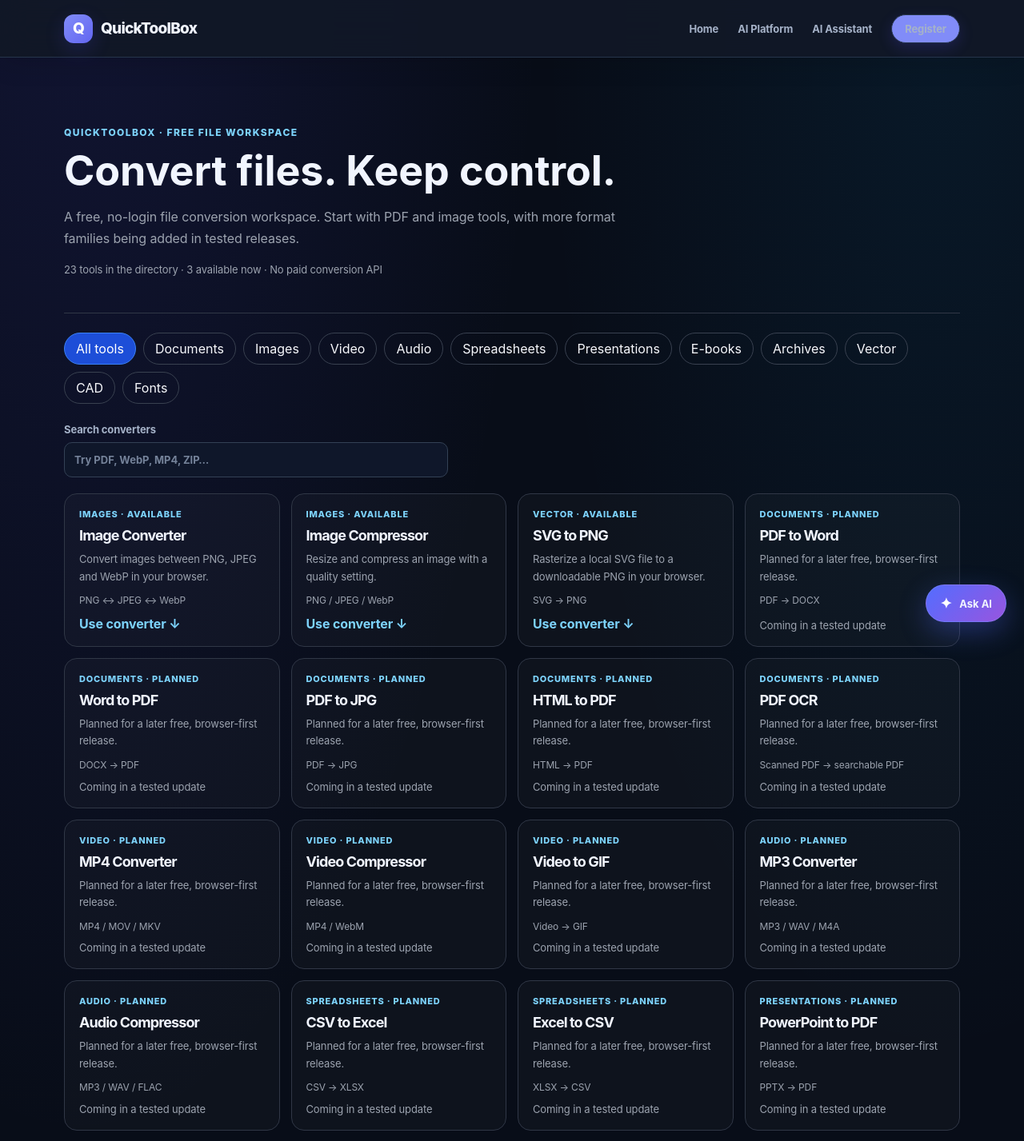
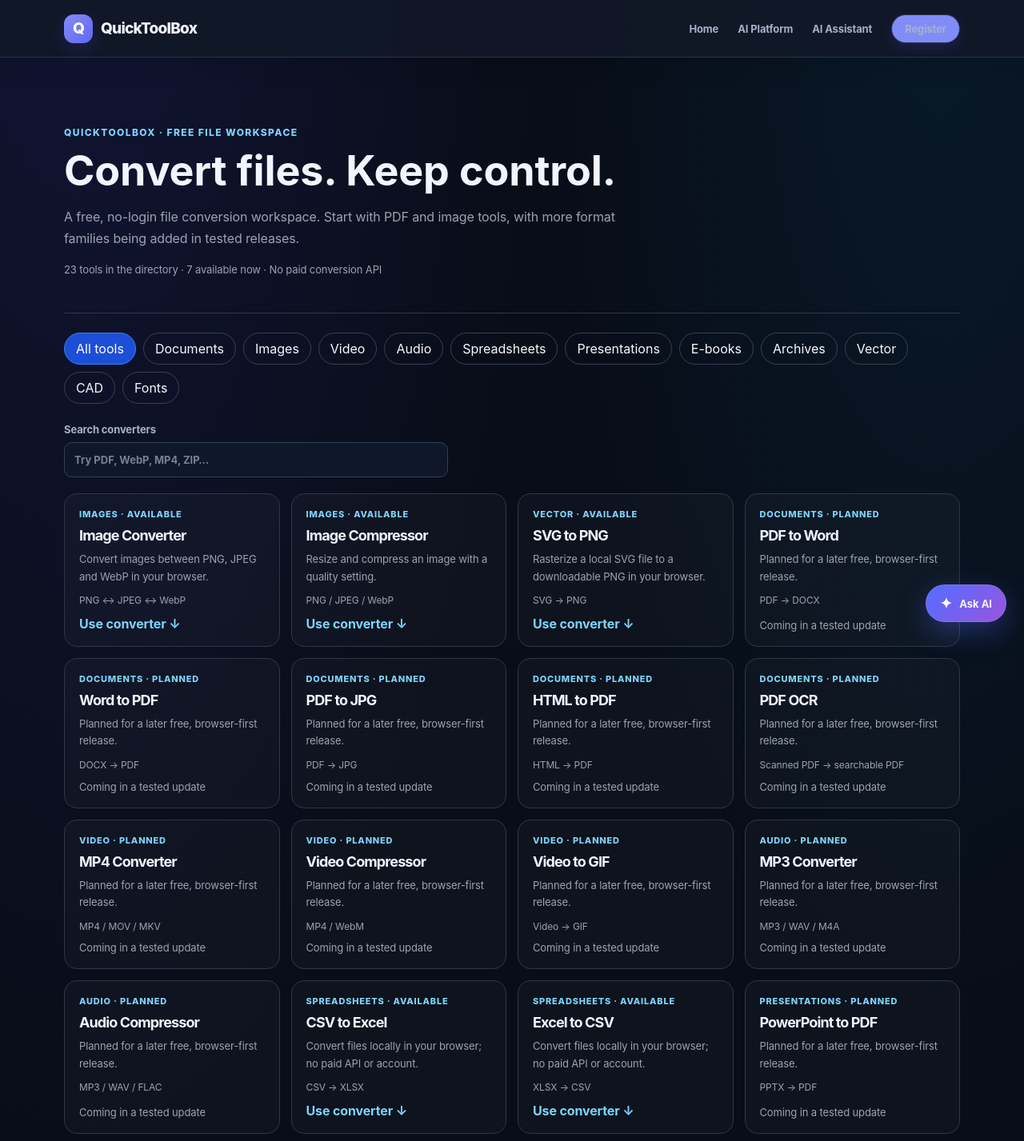
Before and after one commit to Afifarman/QuickToolBox, a Next.js app: page /file-converter in a window 1280 px wide. Shown: the top 1427 px of the page at 80% size. Built offline with nearby package versions, Linux system fonts and the light colour scheme.

Commit message:
feat(converters): enable CSV and ZIP converter cards

```diff
--- a/components/FileConverterHub.js
+++ b/components/FileConverterHub.js
@@ -2,6 +2,7 @@
 
 import Link from "next/link";
 import { useEffect, useMemo, useState } from "react";
+import ConverterEngines from "./ConverterEngines";
 
 const tools = [
   { name: "Image Converter", category: "Images", description: "Convert images between PNG, JPEG and WebP in your browser.", href: "#image-converter", status: "ready", formats: "PNG ↔ JPEG ↔ WebP" },
@@ -12,12 +13,12 @@ const tools = [
     ["HTML to PDF", "Documents", "HTML → PDF"], ["PDF OCR", "Documents", "Scanned PDF → searchable PDF"],
     ["MP4 Converter", "Video", "MP4 / MOV / MKV"], ["Video Compressor", "Video", "MP4 / WebM"], ["Video to GIF", "Video", "Video → GIF"],
     ["MP3 Converter", "Audio", "MP3 / WAV / M4A"], ["Audio Compressor", "Audio", "MP3 / WAV / FLAC"],
-    ["CSV to Excel", "Spreadsheets", "CSV → XLSX"], ["Excel to CSV", "Spreadsheets", "XLSX → CSV"],
+    ["CSV to Excel", "Spreadsheets", "CSV → XLSX", "ready"], ["Excel to CSV", "Spreadsheets", "XLSX → CSV", "ready"],
     ["PowerPoint to PDF", "Presentations", "PPTX → PDF"], ["PDF to PowerPoint", "Presentations", "PDF → PPTX"],
-    ["EPUB Converter", "E-books", "EPUB / MOBI / PDF"], ["ZIP Extractor", "Archives", "ZIP → files"], ["ZIP Creator", "Archives", "Files → ZIP"],
+    ["EPUB Converter", "E-books", "EPUB / MOBI / PDF"], ["ZIP Extractor", "Archives", "ZIP → files", "ready"], ["ZIP Creator", "Archives", "Files → ZIP", "ready"],
     ["EPS Converter", "Vector", "EPS / SVG / PDF"],
     ["DWG / DXF Converter", "CAD", "DWG / DXF"], ["Font Converter", "Fonts", "TTF / OTF / WOFF"],
-  ].map(([name, category, formats]) => ({ name, category, formats, description: "Planned for a later free, browser-first release.", status: "planned", href: "#roadmap" })),
+  ].map(([name, category, formats, status]) => ({ name, category, formats, description: status === "ready" ? "Convert files locally in your browser; no paid API or account." : "Planned for a later free, browser-first release.", status: status || "planned", href: status === "ready" ? "#converter-engines" : "#roadmap" })),
 ];
 
 const categories = ["All tools", "Documents", "Images", "Video", "Audio", "Spreadsheets", "Presentations", "E-books", "Archives", "Vector", "CAD", "Fonts"];
```
